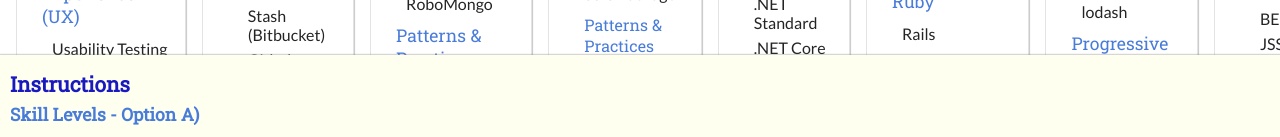
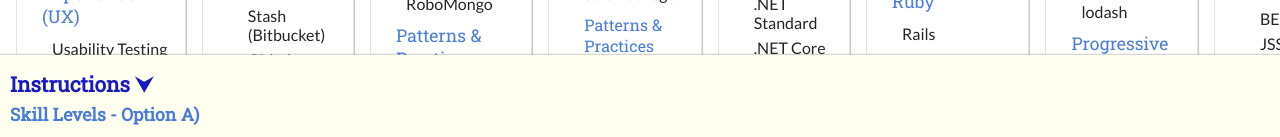
Before and after one commit to KyleMit/StacksAndSkills, a React (Create React App) app: page / in a window 1280 px wide. Shown: the part 518-655 px from the top of the page. Built offline with nearby package versions, Linux system fonts and the light colour scheme.

Commit message:
add toggle indicator

```diff
--- a/src/App.css
+++ b/src/App.css
@@ -121,3 +121,8 @@ footer.hud {
 footer.hud.active {
     max-height: 500px;
 }
+
+footer.hud:hover .toggle {
+    color: #2323ff;
+    text-shadow: 0px 0px 2px blue;
+}
--- a/src/App.js
+++ b/src/App.js
@@ -192,7 +192,7 @@ class Instructions extends Component {
     return (
       <footer className={"hud " + (this.state.isOpen ? 'active' : '')}
               onClick={this.handleClick}>
-        <h2>Instructions</h2>
+        <h2>Instructions <span className="toggle">{this.state.isOpen ? '⮟' : '⮝'}</span></h2>
 
         <h3>Skill Levels - Option A)</h3>
         <div className="overview">
```
